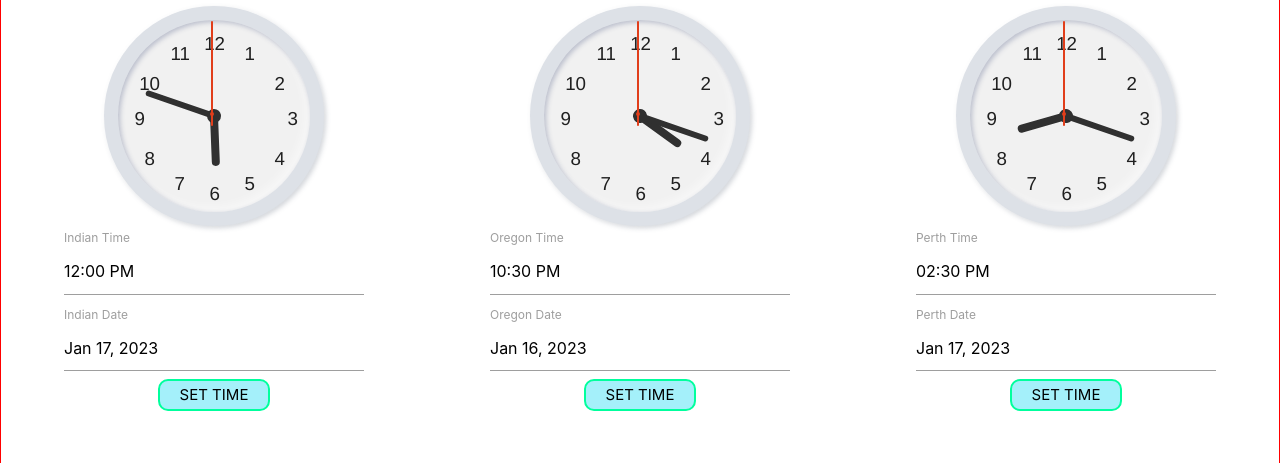
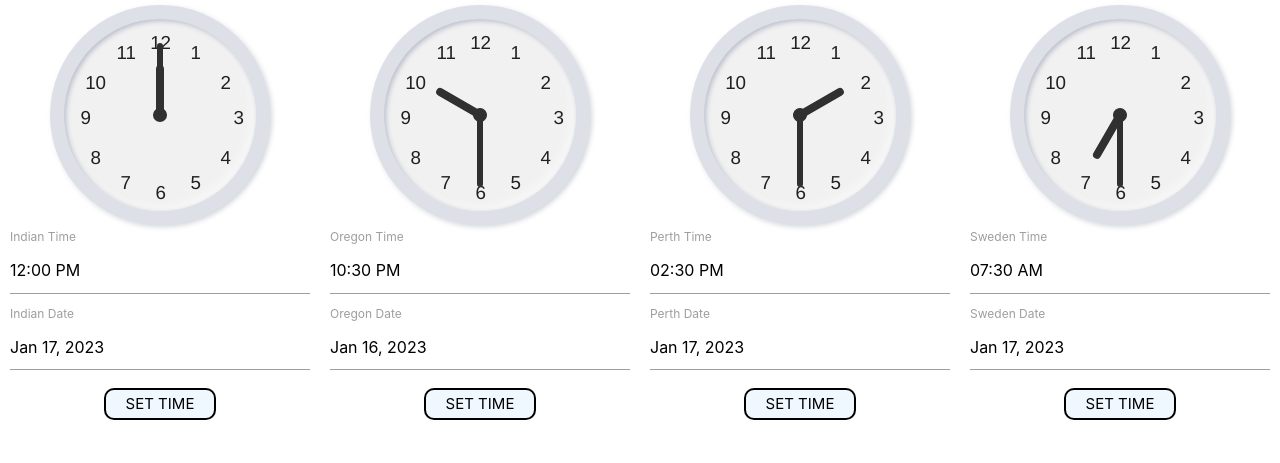
Before and after one commit to priyanshkulshrestha/Time-Seter, a plain HTML site: page index.html in a window 1280 px wide. Shown: the part 141-604 px from the top of the page. Drawn offline with nearby package versions, Linux system fonts and the light colour scheme.

Commit message:
finaly done

```diff
--- a/index.html
+++ b/index.html
@@ -62,7 +62,9 @@
                             <input type="text" id = "india-time" class="timepicker">
                             <label for="date">Indian Date</label>
                             <input type="text" id = "india-date" class="datepicker">
-                            <button class="modal-close" onclick="getTime('+05:30','india')">SET TIME</button>
+                            <div class="btn-container">
+                                <button class="modal-close setbtn" onclick="getTime('+05:30','india')">SET TIME</button>
+                            </div>
 
                     </div>
                 </div>
@@ -101,7 +103,9 @@
                             <input type="text" id = "Oregon-time" class="timepicker">
                             <label for="date">Oregon Date</label>
                             <input type="text" id = "Oregon-date" class="datepicker">
-                            <button class="modal-close" onclick="getTime('-08:00','Oregon')" >SET TIME</button>
+                            <div class="btn-container">
+                                <button class="modal-close setbtn" onclick="getTime('-08:00','Oregon')" >SET TIME</button>
+                            </div>
 
                     </div>
                 </div>
@@ -141,7 +145,9 @@
                             <input type="text" id = "Perth-time" class="timepicker">
                             <label for="date">Perth Date</label>
                             <input type="text" id = "Perth-date" class="datepicker">
-                            <button class="modal-close" onclick="getTime('+08:00','Perth')">SET TIME</button>
+                            <div class="btn-container">
+                                <button class="modal-close setbtn" onclick="getTime('+08:00','Perth')">SET TIME</button>
+                            </div>
 
                     </div>
                 </div>
@@ -181,7 +187,9 @@
                             <input type="text" id = "Sweden-time" class="timepicker">
                             <label for="date">Sweden Date</label>
                             <input type="text" id = "Sweden-date" class="datepicker">
-                            <button class="modal-close" onclick="getTime('+01:00','Sweden')">SET TIME</button>
+                            <div class="btn-container">
+                                <button class="modal-close setbtn" onclick="getTime('+01:00','Sweden')">SET TIME</button>
+                            </div>
 
                     </div>
                 </div>
--- a/js/script.js
+++ b/js/script.js
@@ -2,7 +2,7 @@ function showTimes(GMTtime){
 
     if(GMTtime)
     {
-        console.log("now stop: " + GMTtime.toString());
+        console.log("stop: " + GMTtime.toString());
     }
     else{
         GMTtime= moment().utc()
@@ -64,15 +64,12 @@ function showTimes(GMTtime){
 }
 
 
-function getTime(changes, place, tzone = 'iso') {
-    console.log(changes);
+function getTime(changes, place) {
     let time = document.getElementById(`${place}-time`).value;
     let dat = document.getElementById(`${place}-date`).value;
 
-    console.log(time + " " + dat);
 
     let ans = moment(dat + " " + time + changes).utc()
-    console.log("date & time: ",ans);
 
     showTimes(ans);
 }
@@ -88,30 +85,23 @@ window.requestAnimFrame = (function(){
 
   //initialize the clock in a self-invoking function
   function clock(place, time){
+    console.log("called time: ", time.toString() );
       var hour = document.getElementById(`${place}-hour`),
           min = document.getElementById(`${place}-min`),
           sec = document.getElementById(`${place}-sec`);
-          console.log(hour, min, sec);
-      //set up a loop
-      // (function loop(){
-          // requestAnimFrame(loop);
+
           draw();
-      // })();
+
       //position the hands
       function draw(){
-        //   var nowDate = new Date();//now
-          console.log("dfhakjsf "+time.toString());
-
-          var now = time._d
-              then = new Date(),//midnight
-              diffInMil = (now.getTime() - then.getTime()),// difference in milliseconds
-              h = (diffInMil/(1000*60*60)),//hours
-              m = (h*60),//minutes
-              s = (m*60);//seconds
-              console.log(now);
+              h = (time.hours()*30),//hours
+              console.log(h);
+              m = (time.minutes()*6),//minutes
+              s = (time.seconds()*6);//seconds
+              console.log(time.seconds()+" " +s);
           //rotate the hands accordingly
-          sec.style.webkitTransform = "rotate(" + (s * 6) + "deg)";
-          hour.style.webkitTransform = "rotate(" + (h * 30 + (h / 2) + 10) + "deg)";
-          min.style.webkitTransform = "rotate(" + (m * 6 + 109) + "deg)";
+          sec.style.webkitTransform = "rotate(" + s + "deg)";
+          hour.style.webkitTransform = "rotate(" + h + "deg)";
+          min.style.webkitTransform = "rotate(" + m + "deg)";
       }
   };
--- a/styles/clock.css
+++ b/styles/clock.css
@@ -177,7 +177,7 @@
 }
 .sec:before {
   width: 2px;
-  height: 105px;
+  height: 90px;
   border-radius: 4px;
   background: #e13e1b;
   position: absolute;
--- a/styles/style.css
+++ b/styles/style.css
@@ -9,7 +9,6 @@
     display: flex;
     width: 100VW;
     justify-content: space-around;
-    border: 1px solid red;
     margin-left: 0;
     flex-wrap: wrap;
 }
@@ -27,12 +26,24 @@ h1{
     text-align: center;
 }
 
-button{
-    border: 2px solid rgb(0, 255, 157);
-    background-color: rgb(164, 240, 250);
+
+.btn-container{
+    width: 100%;
+    display: flex;
+    align-items: center;
+    justify-content: center;
+    padding: 10px 0px ;
+}
+
+.setbtn{
+    background-color: aliceblue;
+    border: 2px solid black;
+    margin-right: 0;
     padding: 5px 20px ;
     border-radius: 10px;
-    display: flex;
-    align-self: center;
-    justify-self: center;
+
 }
+
+.sec{
+    display: none;
+}
```
Also changed, not shown: clock.html (deleted, +0 -72 lines).
